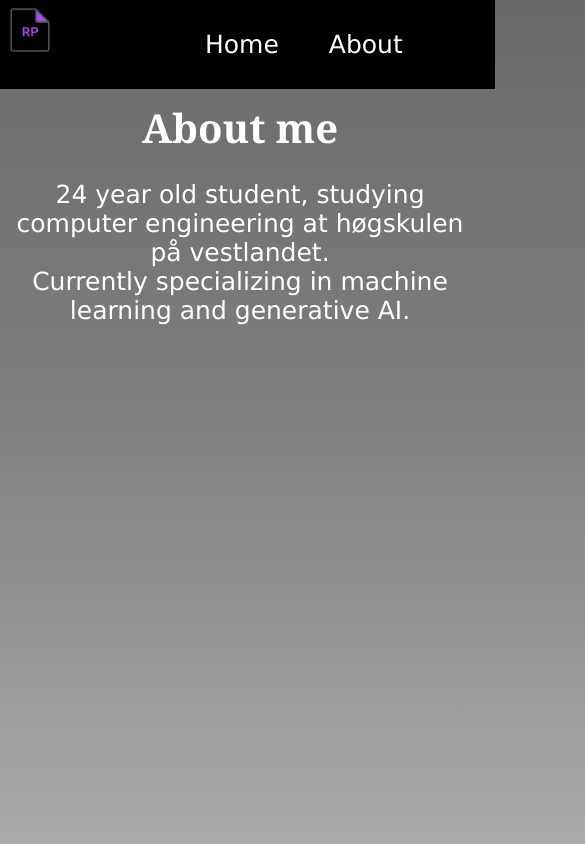
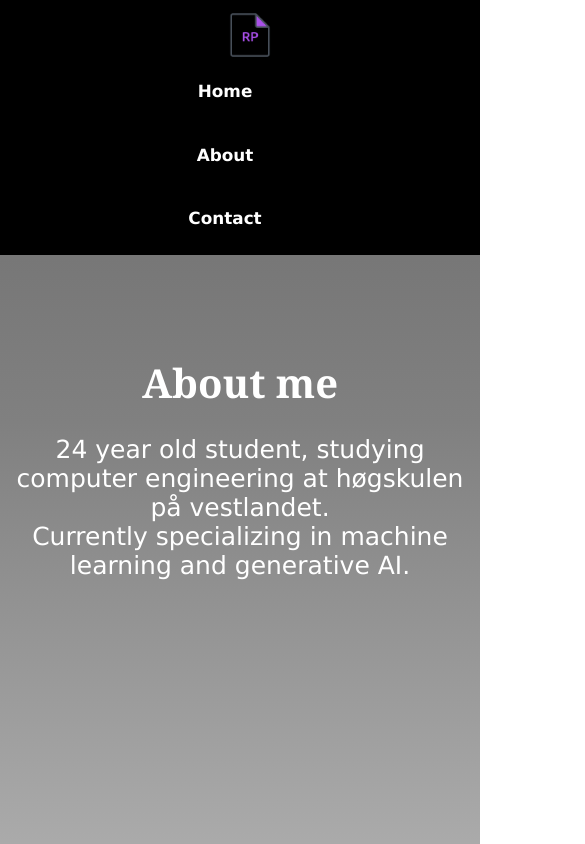
Before and after one commit to Richard-Persson/Portfolio, a React (Vite) app: page /Portfolio/About in a window 390 px wide. Shown: the top 844 px of the page, 585 px wide, since content can reach past the window. Built offline with nearby package versions, Linux system fonts and the light colour scheme.

Commit message:
Added missing file, Fixed header properties

```diff
--- a/src/components/header/Header.css
+++ b/src/components/header/Header.css
@@ -1,90 +1,76 @@
-
-
-@import url('https://fonts.googleapis.com/css2?family=Roboto:ital,wght@0,100;0,300;0,400;0,500;0,700;0,900;1,100;1,300;1,400;1,500;1,700;1,900&display=swap');
-
-.header{
+/* General Header Styles */
+.header {
+    display: flex; /* Flexbox for easy alignment */
+    justify-content: space-between;
+    align-items: center;
+    padding: 10px 20px;
+    background-color: black;
+    color: white;
+    width: 100%;
     z-index: 2;
-    display: grid;
-    grid-template-columns: repeat(2, 1fr);
-    padding:5px ;
-    padding-right: 100px;
-    background-color: black;
-    margin: 0;
-    width: 100%;
-    position: absolute;
-    top: 0;
-    left: 0;
-    right: 0;
-    color: white;
-    margin-bottom: 10px;
-    font-family: system-ui, -apple-system, BlinkMacSystemFont, 'Segoe UI', Roboto, Oxygen, Ubuntu, Cantarell, 'Open Sans', 'Helvetica Neue', sans-serif;
+    position: relative;
+    font-family: 'Roboto', sans-serif;
 
 }
 
-.header .logo img{
+/* Logo Styling */
+.header .logo img {
     height: 80px;
-    width: 80px;
+    width: auto;
     object-fit: contain;
+    margin: 0;
     padding: 0;
-    margin-right: 600px;
-    box-sizing: border-box;
 }
 
-.header .text{
-    align-items: center;
+/* Text/Links Container */
+.header .text {
     display: flex;
     flex-direction: row;
-    gap: 200px;
-    margin-left: 300px;
+    gap: 50px; /* Space between links */
+    margin-right: 50px; /* Some spacing to the right */
 }
 
-.link{
-
+/* Individual Link Styling */
+.header .link {
     text-decoration: none;
     color: white;
-
+    font-size: 1rem;
 }
 
+.header .link .text{
+    font-size: 50px;
+}
 
-
-
-@media (max-width: 1045px) {
-
+@media (max-width: 768px) {
     .header {
-        text-align: center;
-        grid-template-columns: repeat(2, 400px);
+        flex-direction: column;
+        padding: 10px;
     }
 
     .header .text {
-        gap: 50px;
-        margin-left: 100px;
+        flex-direction: column;
+        gap: 20px;
     }
 
-
-
-}
-@media (max-width: 768px) {
-    .header {
-        text-align: center;
-        padding-right: 100px;
+    .header .logo img {
+        height: 60px;
     }
-
-
 }
 
 @media (max-width: 480px) {
     .header {
-        padding-right: 100px;
-        grid-template-columns: repeat(2, 100px);
+        padding: 10px 10px;
+    }
+
+    .header .text {
+        gap: 10px;
     }
 
     .header .logo img {
         height: 50px;
-        width: 50px;
     }
 
-    .header .text {
-        gap: 50px;
-
+    .header .link {
+        font-size: 0.9rem; /* Slightly smaller font size */
     }
 }
--- a/src/components/header/Header.tsx
+++ b/src/components/header/Header.tsx
@@ -20,10 +20,13 @@ return( <>
 
     <div className="text">
         <Link to="/Portfolio/" className='link'>
-            <p>Home</p>
+            <h3>Home</h3>
         </Link>
         <Link to="/Portfolio/About" className='link'>
-            <p>About</p>
+            <h3>About</h3>
+        </Link>
+        <Link to="/Portfolio/Contact" className='link'>
+            <h3>Contact</h3>
         </Link>
     </div>
 
--- a/src/main.tsx
+++ b/src/main.tsx
@@ -9,7 +9,7 @@ import {Conversion} from "./components/pages/Conversion/conversion.tsx"
 import { Calculator } from './components/pages/Calculator/Calculator.tsx'
 import { About } from './components/pages/About/About.tsx'
 import  { Shapes }  from './components/pages/Shapes/Shapes.tsx'
-
+import { Contact } from './components/pages/Contact/contact.tsx'
 const router = createBrowserRouter([
 
   {
@@ -40,6 +40,10 @@ const router = createBrowserRouter([
         element:<About/>
       },
       {
+        path:"/Portfolio/Contact",
+        element:<Contact/>
+      },
+      {
         path:"/Portfolio/Shapes",
         element:<Shapes/>
       },
```
